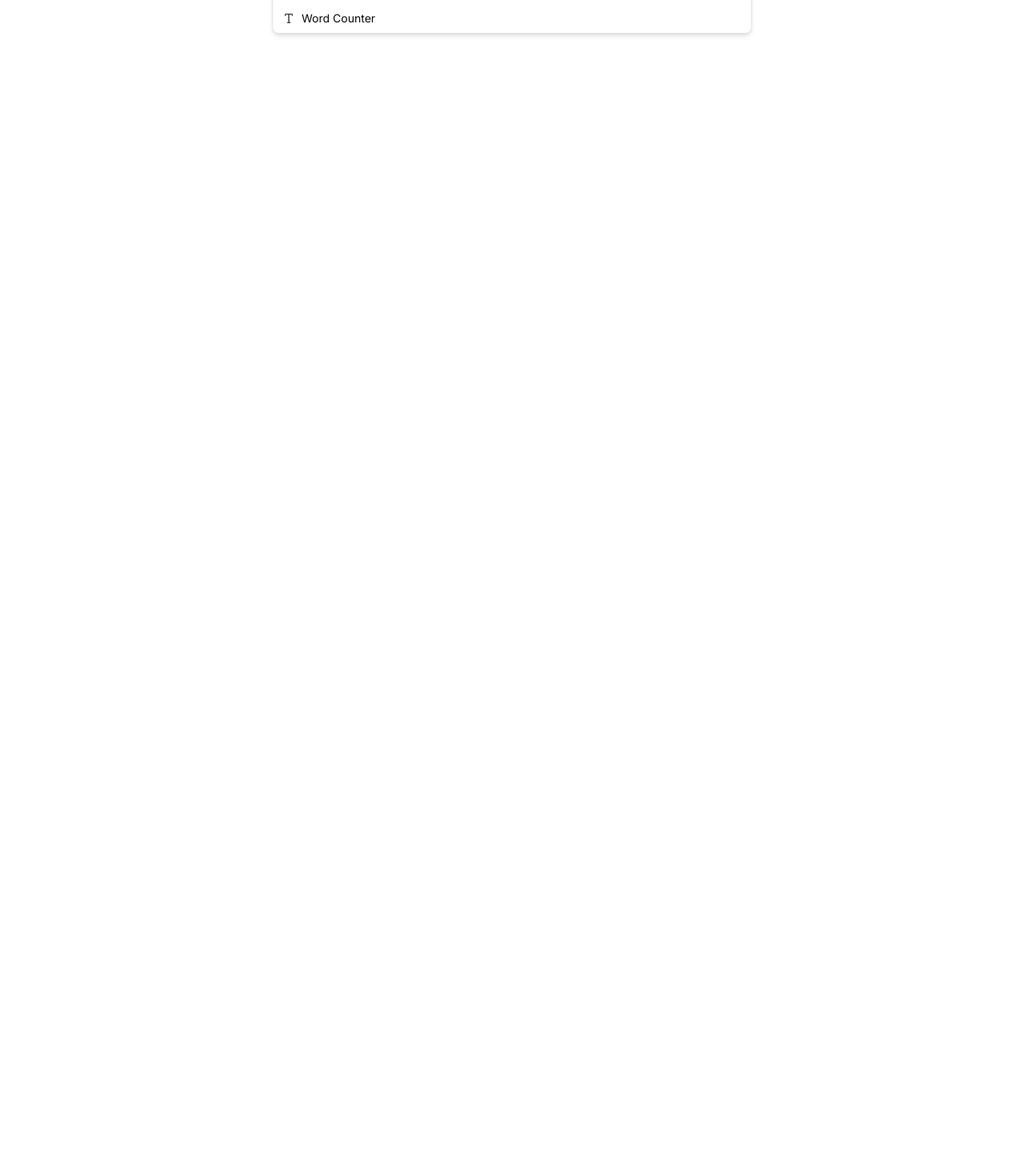
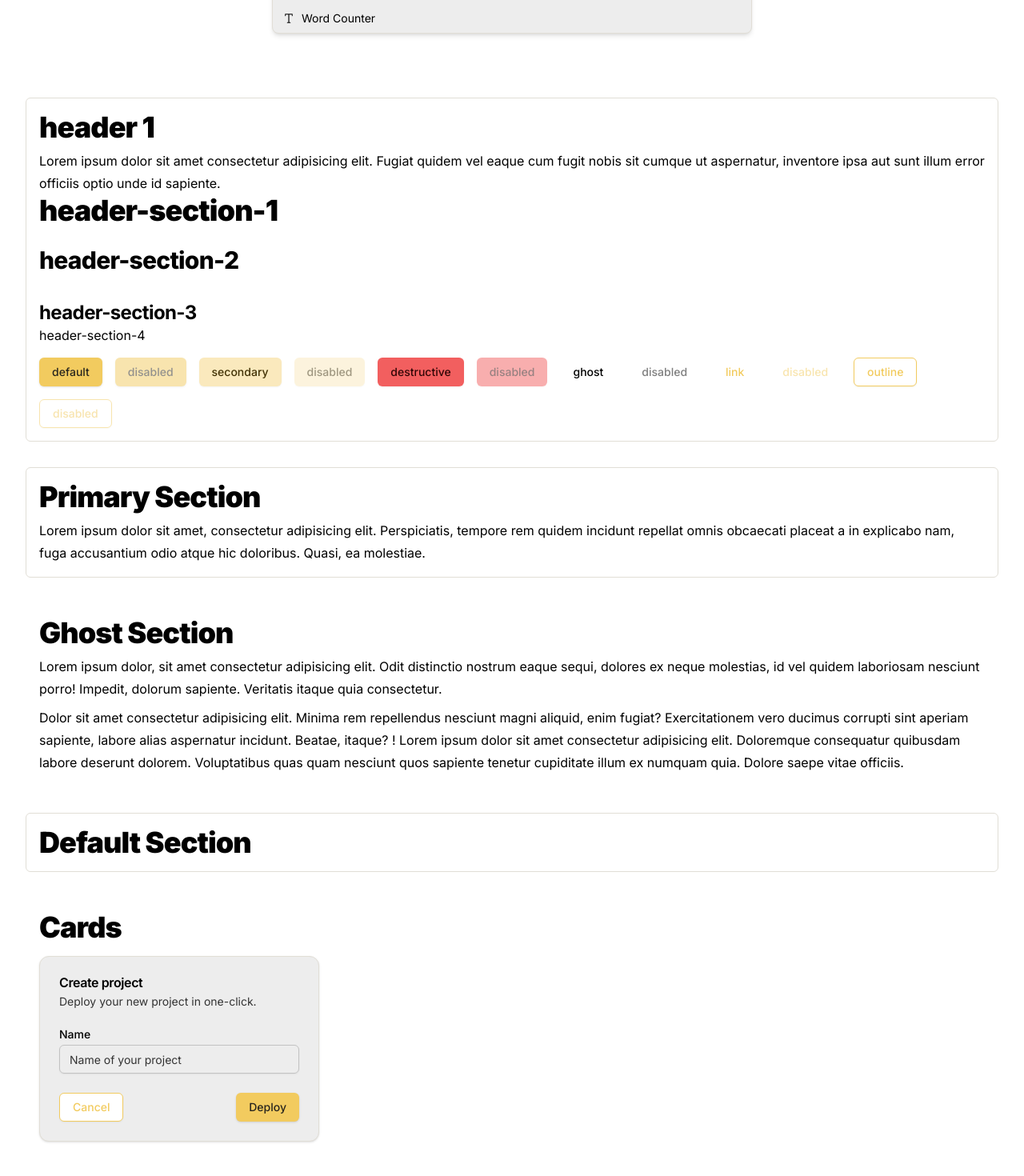
Before and after one commit to kashka-toolbox/open-toolbox, a Next.js app: page /en in a window 1280 px wide. Shown: the part 820-2290 px from the top of the page at 80% size. Before the commit the page ends 974 px from the top, so only its background shows below. Built offline with nearby package versions, Linux system fonts and the light colour scheme.

Commit message:
add: some new design

```diff
--- a/src/app/[locale]/(tools)/encoding/url/page.tsx
+++ b/src/app/[locale]/(tools)/encoding/url/page.tsx
@@ -9,6 +9,7 @@ import { UpdateIcon } from "@radix-ui/react-icons";
 import { Label } from "@/components/ui/label";
 import { useEffect, useState } from "react";
 import { Textarea } from "@/components/ui/textarea";
+import { CopyToClipboard } from "@/components/ui/copyToClipboard";
 
 export default function URLEncoding() {
   const t = useTranslations("tools.encoding.url");
@@ -58,9 +59,6 @@ export default function URLEncoding() {
             id="input"
             className="min-h-24 lg:min-h-48" ></Textarea>
         </div>
-
-        <Button variant={"outline"} className="min-w-9" size={"icon"} onClick={handleModeChange}><UpdateIcon className="h-4 w-4" /></Button>
-
         <div className="flex flex-col w-full">
           <Label className="w-full pl-1 pr-1 pb-2" htmlFor="input">{mode == "encode" ? t('encoded') : t('decoded')}:</Label>
           <Textarea
@@ -70,25 +68,34 @@ export default function URLEncoding() {
             readOnly={true}></Textarea>
         </div>
       </div>
+      <div className="mt-4 flex flex-row flex-wrap gap-2 lg:gap-4">
+        <Button variant={"default"} className="flex flex-row gap-2" onClick={handleModeChange}>
+          <span>Swap sides</span>
+          <UpdateIcon className="h-4 w-4" />
+        </Button>
+        <Button variant={"destructive"}>
+          Clear Input
+        </Button>
+      </div>
     </Section>
-    <Section variant={"hoverFading"}>
-      <h1 className="header-section-2">{t("title")}</h1>
-      <p>
-        {t("description")}
-      </p>
-
-      <h2 className="header-section-3">{t("howItWorks.title")}</h2>
-      <ul className="ps-4 mt-0 space-y-1 list-disc list-none [&>*]:before:content-['→'] [&>*]:before:pr-4">
-        {t.rich("howItWorks.description")}
-      </ul>
-    </Section>
-    <Section variant={"hoverFading"}>
-      <h2 className="header-section-3 mb-4">{t("lookup.title")}</h2>
+    <Section variant={"default"}>
+      <h1 className="header-section-1 mb-4">{t("lookup.title")}</h1>
       <TranslationTable className="auto-fill-20">
         {Object.entries(urlEncodingTranslationTableData).map(([untranslated, translated]) => (
           <TranslationTableItem key={untranslated} untranslated={untranslated} translated={translated} />
         ))}
       </TranslationTable>
     </Section>
+    <Section variant={"ghost"}>
+      <h1 className="header-section-1">{t("title")}</h1>
+      <p>
+        {t("description")}
+      </p>
+
+      <h2 className="header-section-2">{t("howItWorks.title")}</h2>
+      <ul className="ps-4 mt-0 space-y-1 list-disc list-none [&>*]:before:content-['→'] [&>*]:before:pr-4">
+        {t.rich("howItWorks.description")}
+      </ul>
+    </Section>
   </div>
 }
--- a/src/app/[locale]/layout.tsx
+++ b/src/app/[locale]/layout.tsx
@@ -1,11 +1,11 @@
-import type { Metadata } from "next";
-import { Inter } from "next/font/google";
-import "@/styles/globals.css";
 import Header from "@/components/header";
 import { cn } from "@/lib/utils";
-import dynamic from 'next/dynamic'
-import { locales } from "@/navigation";
-import { getMessages, unstable_setRequestLocale } from "next-intl/server";
+import { Link } from "@/navigation";
+import "@/styles/globals.css";
+import type { Metadata } from "next";
+import { getMessages } from "next-intl/server";
+import dynamic from 'next/dynamic';
+import { Inter } from "next/font/google";
 const Providers = dynamic(() => import('@/components/providers'), { ssr: false })
 
 const inter = Inter({ subsets: ["latin"] });
@@ -29,10 +29,14 @@ export default async function LocaleLayout({
       <body className={cn("transition-colors", inter.className)}>
         <Providers locale={locale} messages={messages}>
           <Header />
-          <main className="container pb-2 pt-2 md:pt-8 md:pb-8">
+          <main className="container pb-2 pt-2 md:pt-8 md:pb-8 min-h-screen">
             {children}
           </main>
-          <footer></footer>
+          <footer className="container border-t border-border pt-8 pb-8 flex flex-col">
+            <h1 className="text-xs font-bold tracking-tight scroll-m-20 mb-4">All rights reserved. Morten Renner 2024 ©</h1>
+            <Link href="/privacy" className="text-xs font-normal tracking-tight">Privacy Policy</Link>
+            <Link href="/impressum" className="text-xs font-normal tracking-tight">Impressum - Legal Notice</Link>
+          </footer>
         </Providers>
       </body>
     </html>
--- a/src/app/[locale]/page.tsx
+++ b/src/app/[locale]/page.tsx
@@ -1,4 +1,9 @@
+import { Button } from "@/components/ui/button";
+import { Card, CardContent, CardDescription, CardFooter, CardHeader, CardTitle } from "@/components/ui/card";
 import { CommandAndNavigationCommand } from "@/components/ui/CommandAndNavigationCommand";
+import { Input } from "@/components/ui/input";
+import { Label } from "@/components/ui/label";
+import { Section } from "@/components/ui/Section";
 import { useTranslations } from 'next-intl';
 
 export default function Home() {
@@ -15,6 +20,68 @@ export default function Home() {
       <section className="mx-auto flex max-w-[600px] flex-col items-center gap-2 py-8 md:py-12 md:pb-8 lg:py-24 lg:pb-20">
         <CommandAndNavigationCommand />
       </section>
+
+      <Section variant="primary">
+        <h2 className="header-section-1">header 1</h2>
+        <p>Lorem ipsum dolor sit amet consectetur adipisicing elit. Fugiat quidem vel eaque cum fugit nobis sit cumque ut aspernatur, inventore ipsa aut sunt illum error officiis optio unde id sapiente.</p>
+        <h1 className="header-section-1">header-section-1</h1>
+        <h2 className="header-section-2">header-section-2</h2>
+        <h3 className="header-section-3">header-section-3</h3>
+        <h4 className="header-section-4">header-section-4</h4>
+        <div className="flex flex-row gap-4 mt-4 flex-wrap">
+          <Button variant={"default"}>default</Button>
+          <Button variant={"default"} disabled>disabled</Button>
+          <Button variant={"secondary"}>secondary</Button>
+          <Button variant={"secondary"} disabled>disabled</Button>
+          <Button variant={"destructive"}>destructive</Button>
+          <Button variant={"destructive"} disabled>disabled</Button>
+          <Button variant={"ghost"}>ghost</Button>
+          <Button variant={"ghost"} disabled>disabled</Button>
+          <Button variant={"link"}>link</Button>
+          <Button variant={"link"} disabled>disabled</Button>
+          <Button variant={"outline"}>outline</Button>
+          <Button variant={"outline"} disabled>disabled</Button>
+        </div>
+      </Section>
+
+      <Section variant={"primary"} className="mt-8">
+        <h1 className="header-section-1">Primary Section</h1>
+        <p>Lorem ipsum dolor sit amet, consectetur adipisicing elit. Perspiciatis, tempore rem quidem incidunt repellat omnis obcaecati placeat a in explicabo nam, fuga accusantium odio atque hic doloribus. Quasi, ea molestiae.</p>
+      </Section>
+      <Section variant={"ghost"} className="mt-8">
+        <h1 className="header-section-1">Ghost Section</h1>
+        <p>Lorem ipsum dolor, sit amet consectetur adipisicing elit. Odit distinctio nostrum eaque sequi, dolores ex neque molestias, id vel quidem laboriosam nesciunt porro! Impedit, dolorum sapiente. Veritatis itaque quia consectetur.</p>
+        <p>Dolor sit amet consectetur adipisicing elit. Minima rem repellendus nesciunt magni aliquid, enim fugiat? Exercitationem vero ducimus corrupti sint aperiam sapiente, labore alias aspernatur incidunt. Beatae, itaque? ! Lorem ipsum dolor sit amet consectetur adipisicing elit. Doloremque consequatur quibusdam labore deserunt dolorem. Voluptatibus quas quam nesciunt quos sapiente tenetur cupiditate illum ex numquam quia. Dolore saepe vitae officiis.</p>
+      </Section>
+
+
+      <Section variant={"default"} className="mt-8">
+        <h1 className="header-section-1">Default Section</h1>
+      </Section>
+
+      <Section variant={"ghost"} className="mt-8">
+        <h1 className="header-section-1">Cards</h1>
+        <Card className="w-[350px] mt-4">
+          <CardHeader>
+            <CardTitle>Create project</CardTitle>
+            <CardDescription>Deploy your new project in one-click.</CardDescription>
+          </CardHeader>
+          <CardContent>
+            <form>
+              <div className="grid w-full items-center gap-4">
+                <div className="flex flex-col space-y-1.5">
+                  <Label htmlFor="name">Name</Label>
+                  <Input id="name" placeholder="Name of your project" />
+                </div>
+              </div>
+            </form>
+          </CardContent>
+          <CardFooter className="flex justify-between">
+            <Button variant="outline">Cancel</Button>
+            <Button>Deploy</Button>
+          </CardFooter>
+        </Card>
+      </Section>
     </>
   );
 }
--- a/src/components/header.tsx
+++ b/src/components/header.tsx
@@ -25,7 +25,7 @@ import { Tabs, TabsContent, TabsList, TabsTrigger } from './ui/tabs';
 export default function Header() {
   const { isSignedIn, logout } = useContext(AuthContext) ?? {};
   return (
-    <header className='sticky top-0 z-50 w-full border-b border-border/40 bg-background/95 backdrop-blur supports-[backdrop-filter]:bg-background/60'>
+    <header className='sticky top-0 z-50 w-full border-b border-border bg-background/95 backdrop-blur supports-[backdrop-filter]:bg-background/60'>
       <div className='container flex h-14 max-w-screen-2xl items-center'>
         <NavigationMenu>
           <NavigationMenuList>
--- a/src/components/ui/Section.tsx
+++ b/src/components/ui/Section.tsx
@@ -5,12 +5,12 @@ import { cva, VariantProps } from "class-variance-authority"
 
 
 const sectionVariants = cva(
-  "border rounded-md border-border/40 bg-background/95 backdrop-blur supports-[backdrop-filter]:bg-background/60 p-2 md:p-4",
+  "border border-border rounded-md p-2 md:p-4",
   {
     variants: {
       variant: {
         default: "",
-        hoverFading: "text-primary/80 hover:text-primary transition-colors duration-200",
+        ghost: "bg-transparent border-transparent",
         primary: "",
       },
     },
--- a/src/components/ui/button.tsx
+++ b/src/components/ui/button.tsx
@@ -10,11 +10,11 @@ const buttonVariants = cva(
     variants: {
       variant: {
         default:
-          "bg-primary text-primary-foreground shadow hover:bg-primary/90",
+          "bg-primary text-primary-foreground shadow hover:bg-primary/90 disabled",
         destructive:
           "bg-destructive text-destructive-foreground shadow-sm hover:bg-destructive/90",
         outline:
-          "border border-input bg-background shadow-sm hover:bg-accent hover:text-accent-foreground",
+          "border border-primary bg-background text-primary shadow-sm hover:bg-accent hover:text-accent-foreground",
         secondary:
           "bg-secondary text-secondary-foreground shadow-sm hover:bg-secondary/80",
         ghost: "hover:bg-accent hover:text-accent-foreground",
--- a/src/components/ui/copyToClipboard.tsx
+++ b/src/components/ui/copyToClipboard.tsx
@@ -27,13 +27,13 @@ const CopyToClipboard = React.forwardRef<HTMLButtonElement, CopyToClipboardBtnPr
         variant={"ghost"}
         size={"icon"}
         onClick={handleCopy}
-        className={cn("h-6 w-6", className)}
+        className={cn(`h-6 w-6`, className)}
         onMouseLeave={() => setShowSuccess(false)}
         onPointerLeave={() => setShowSuccess(false)}
         aria-roledescription="button to copy text to clipboard"
         ref={ref}
         {...props}>
-        <CheckIcon className={`absolute h-4 w-4 opacity-${showSuccess ? 1 : 0} transition-opacity`} />
+        <CheckIcon className={`absolute h-4 w-4 opacity-${showSuccess ? 1 : 0} transition-opacity text-success-foreground`} />
         <CopyIcon className={`h-4 w-4 opacity-${showSuccess ? 0 : 1} transition-opacity`} />
       </Button>
     );
--- a/src/components/ui/form.tsx
+++ b/src/components/ui/form.tsx
@@ -95,7 +95,7 @@ const FormLabel = React.forwardRef<
   return (
     <Label
       ref={ref}
-      className={cn(error && "text-destructive", className)}
+      className={cn(error && "text-destructive-foreground", className)}
       htmlFor={formItemId}
       {...props}
     />
@@ -157,7 +157,7 @@ const FormMessage = React.forwardRef<
     <p
       ref={ref}
       id={formMessageId}
-      className={cn("text-[0.8rem] font-medium text-destructive", className)}
+      className={cn("text-[0.8rem] font-medium text-destructive-foreground", className)}
       {...props}
     >
       {body}
--- a/src/components/ui/navigation-menu.tsx
+++ b/src/components/ui/navigation-menu.tsx
@@ -41,7 +41,7 @@ NavigationMenuList.displayName = NavigationMenuPrimitive.List.displayName
 const NavigationMenuItem = NavigationMenuPrimitive.Item
 
 const navigationMenuTriggerStyle = cva(
-  "group inline-flex h-9 w-max items-center justify-center rounded-md bg-background px-4 py-2 text-sm font-medium transition-colors hover:bg-accent hover:text-accent-foreground focus:bg-accent focus:text-accent-foreground focus:outline-none disabled:pointer-events-none disabled:opacity-50 data-[active]:bg-accent/50 data-[state=open]:bg-accent/50"
+  "group inline-flex h-9 w-max items-center justify-center rounded-md bg-transparent px-4 py-2 text-sm font-medium transition-colors hover:bg-accent hover:text-accent-foreground focus:bg-accent focus:text-accent-foreground focus:outline-none disabled:pointer-events-none disabled:opacity-50 data-[active]:bg-accent/50 data-[state=open]:bg-accent/50"
 )
 
 const NavigationMenuTrigger = React.forwardRef<
--- a/src/components/ui/translationTable.tsx
+++ b/src/components/ui/translationTable.tsx
@@ -34,7 +34,7 @@ const TranslationTableItem = React.forwardRef<HTMLDivElement, TranslationTableIt
       <div
         ref={ref}
         className={cn(
-          "flex flex-col justify-around px-4 py-2 outline-border-border/100 gap-2 aspect-square",
+          "flex flex-col justify-around px-4 py-2 outline-border-border gap-2 aspect-square",
           className
         )}
         {...props}
--- a/src/styles/globals.css
+++ b/src/styles/globals.css
@@ -5,48 +5,56 @@
 
 @layer base {
   :root {
-    --background: 0 0% 100%;
-    --foreground: 0 0% 3.9%;
-    --card: 0 0% 100%;
-    --card-foreground: 0 0% 3.9%;
-    --popover: 0 0% 100%;
-    --popover-foreground: 0 0% 3.9%;
-    --primary: 0 0% 9%;
-    --primary-foreground: 0 0% 98%;
-    --secondary: 0 0% 96.1%;
-    --secondary-foreground: 0 0% 9%;
-    --muted: 0 0% 96.1%;
-    --muted-foreground: 0 0% 45.1%;
-    --accent: 0 0% 96.1%;
-    --accent-foreground: 0 0% 9%;
-    --destructive: 0 84.2% 60.2%;
-    --destructive-foreground: 0 0% 98%;
-    --border: 0 0% 89.8%;
-    --input: 0 0% 89.8%;
-    --ring: 0 0% 3.9%;
+    --background: 0, 0%, 100%;
+    --card: 0, 0%, 93%;
+    --card-foreground: 0, 0%, 0%;
+    --popover: 0, 0%, 93%;
+    --popover-foreground: 0, 0%, 100%;
+    --primary: 44, 85%, 66%;
+    --primary-foreground: 44, 15%, 14%;
+    --secondary: 44, 85%, 86%;
+    --secondary-foreground: 44, 85%, 14%;
+    --muted: 0, 0%, 10%;
+    --muted-foreground: 0, 0%, 20%;
+    --accent: 0, 0%, 55%;
+    --accent-foreground: 0, 0%, 100%;
+    --destructive: 0, 85%, 66%;
+    --destructive-foreground: 0, 79%, 11%;
+    --success: 125, 42%, 10%;
+    --success-foreground: 128, 85%, 66%;
+    --process: 227, 85%, 66%;
+    --border: 44, 15%, 86%;
+    --border-primary: 0, 0%, 100%;
+    --input: 0, 0%, 76%;
+    --ring: 44, 85%, 66%;
     --radius: 0.5rem;
   }
 
   .dark {
-    --background: 0 0% 3.9%;
-    --foreground: 0 0% 98%;
-    --card: 0 0% 3.9%;
-    --card-foreground: 0 0% 98%;
-    --popover: 0 0% 3.9%;
-    --popover-foreground: 0 0% 98%;
-    --primary: 0 0% 98%;
-    --primary-foreground: 0 0% 9%;
-    --secondary: 0 0% 14.9%;
-    --secondary-foreground: 0 0% 98%;
-    --muted: 0 0% 14.9%;
-    --muted-foreground: 0 0% 63.9%;
-    --accent: 0 0% 14.9%;
-    --accent-foreground: 0 0% 98%;
-    --destructive: 0 75% 54%;
-    --destructive-foreground: 0 0% 98%;
-    --border: 0 0% 14.9%;
-    --input: 0 0% 14.9%;
-    --ring: 0 0% 83.1%;
+    --background: 0, 0%, 0%;
+    --foreground: 0, 0%, 100%;
+    --card: 0, 0%, 7%;
+    --card-foreground: 0, 0%, 100%;
+    --popover: 0, 0%, 7%;
+    --popover-foreground: 0, 0%, 100%;
+    --primary: 44, 85%, 66%;
+    --primary-foreground: 44, 15%, 14%;
+    --secondary: 44, 15%, 14%;
+    --secondary-foreground: 44, 85%, 66%;
+    --muted: 0, 0%, 10%;
+    --muted-foreground: 0, 0%, 85%;
+    --accent: 0, 0%, 55%;
+    --accent-foreground: 0, 0%, 100%;
+    --destructive: 0, 79%, 11%;
+    --destructive-foreground: 0, 85%, 66%;
+    --success: 125, 42%, 10%;
+    --success-foreground: 128, 85%, 66%;
+    --process: 227, 85%, 66%;
+    --border: 44, 15%, 14%;
+    --border-primary: 0, 0%, 100%;
+    --input: 0, 0%, 76%;
+    --ring: 44, 85%, 66%;
+    --radius: 0.5rem;
   }
 }
 
@@ -57,6 +65,10 @@
   }
   body {
     @apply bg-background text-foreground;
+  }
+
+  ::selection {
+    @apply bg-primary-foreground text-primary;
   }
 }
 
--- a/tailwind.config.ts
+++ b/tailwind.config.ts
@@ -33,38 +33,42 @@ const config = {
     },
     extend: {
       colors: {
-        border: "hsl(var(--border))",
-        input: "hsl(var(--input))",
-        ring: "hsl(var(--ring))",
-        background: "hsl(var(--background))",
-        foreground: "hsl(var(--foreground))",
+        border: "hsl(var(--border), <alpha-value>)",
+        input: "hsl(var(--input), <alpha-value>)",
+        ring: "hsl(var(--ring), <alpha-value>)",
+        background: "hsl(var(--background), <alpha-value>)",
+        foreground: "hsl(var(--foreground), <alpha-value>)",
         primary: {
-          DEFAULT: "hsl(var(--primary))",
-          foreground: "hsl(var(--primary-foreground))",
+          DEFAULT: "hsl(var(--primary), <alpha-value>)",
+          foreground: "hsl(var(--primary-foreground), <alpha-value>)",
         },
         secondary: {
-          DEFAULT: "hsl(var(--secondary))",
-          foreground: "hsl(var(--secondary-foreground))",
+          DEFAULT: "hsl(var(--secondary), <alpha-value>)",
+          foreground: "hsl(var(--secondary-foreground), <alpha-value>)",
         },
         destructive: {
-          DEFAULT: "hsl(var(--destructive))",
-          foreground: "hsl(var(--destructive-foreground))",
+          DEFAULT: "hsl(var(--destructive), <alpha-value>)",
+          foreground: "hsl(var(--destructive-foreground), <alpha-value>)",
         },
         muted: {
-          DEFAULT: "hsl(var(--muted))",
-          foreground: "hsl(var(--muted-foreground))",
+          DEFAULT: "hsl(var(--muted), <alpha-value>)",
+          foreground: "hsl(var(--muted-foreground), <alpha-value>)",
         },
         accent: {
-          DEFAULT: "hsl(var(--accent))",
-          foreground: "hsl(var(--accent-foreground))",
+          DEFAULT: "hsl(var(--accent), <alpha-value>)",
+          foreground: "hsl(var(--accent-foreground), <alpha-value>)",
         },
         popover: {
-          DEFAULT: "hsl(var(--popover))",
-          foreground: "hsl(var(--popover-foreground))",
+          DEFAULT: "hsl(var(--popover), <alpha-value>)",
+          foreground: "var(--popover-foreground), <alpha-value>)",
         },
         card: {
-          DEFAULT: "hsl(var(--card))",
-          foreground: "hsl(var(--card-foreground))",
+          DEFAULT: "hsl(var(--card), <alpha-value>)",
+          foreground: "var(--card-foreground), <alpha-value>)",
+        },
+        success: {
+          DEFAULT: "hsl(var(--success), <alpha-value>)",
+          foreground: "hsl(var(--success-foreground), <alpha-value>)",
         },
       },
       borderRadius: {
```
Lines whose indentation alone changed are shown as unchanged.
